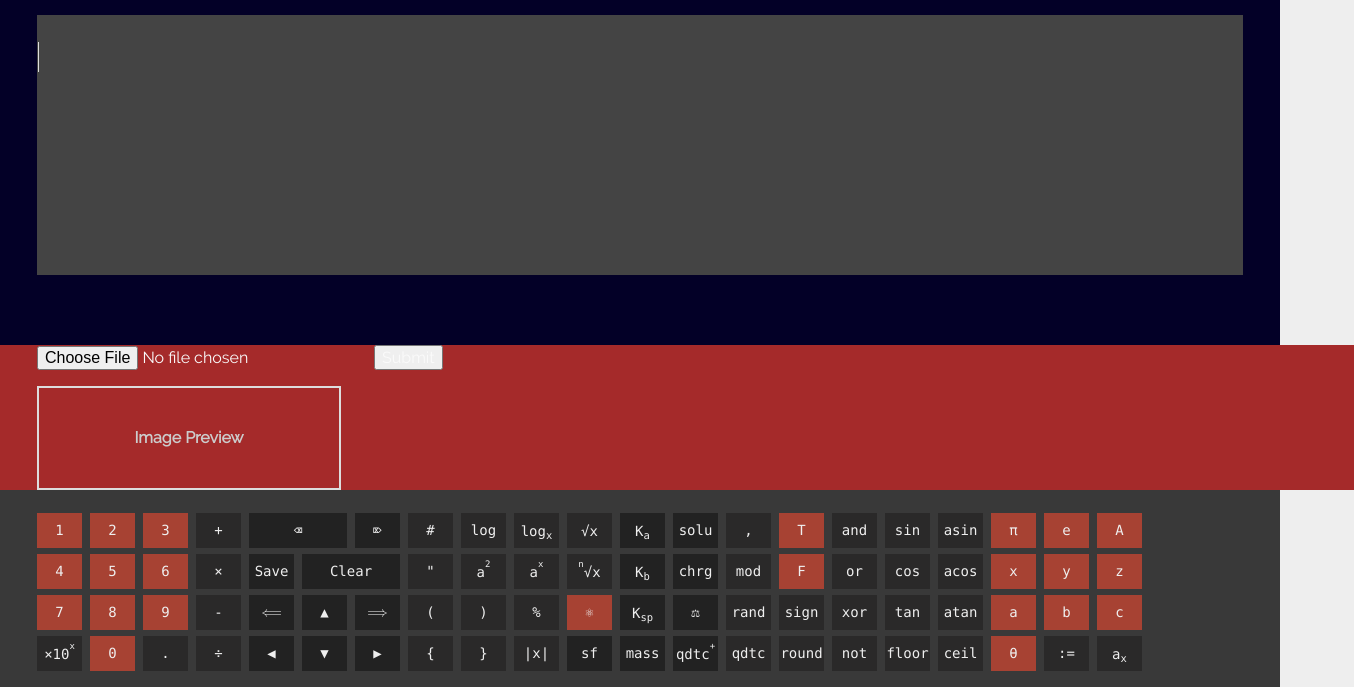
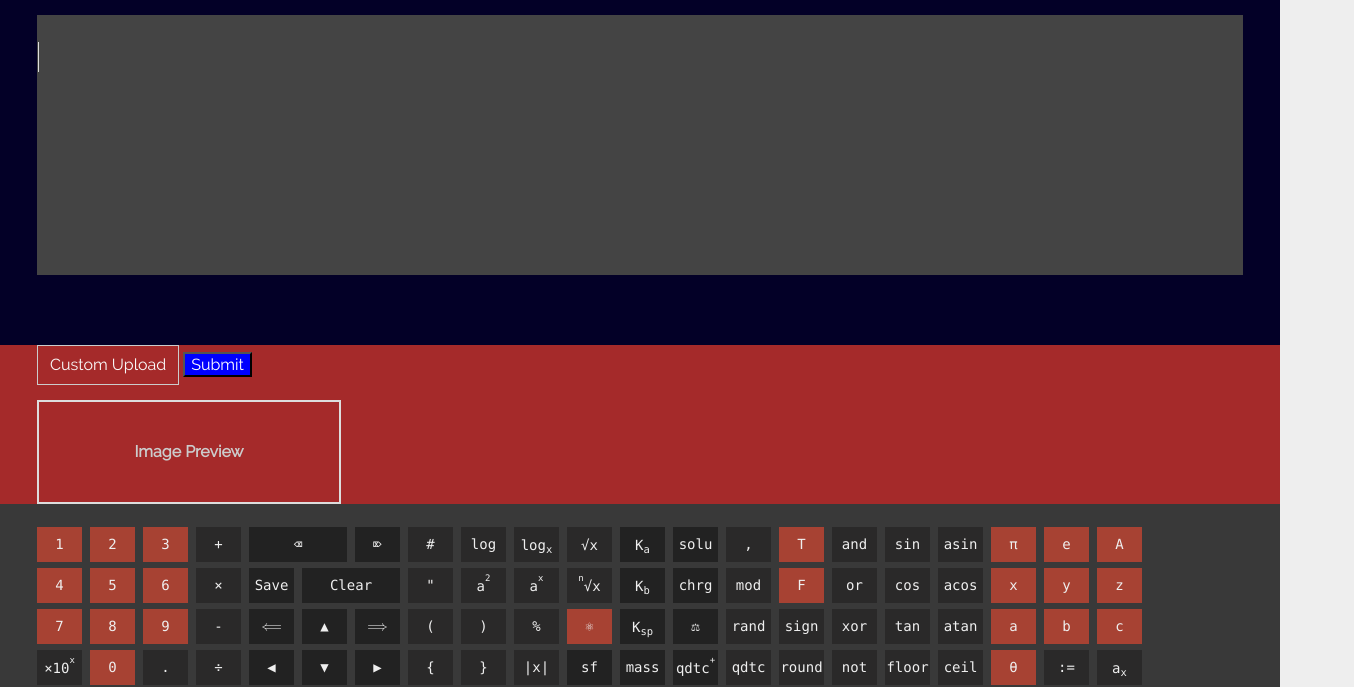
Before and after one commit to faxmishok/o-sci-lator, a website: page public/index.html in a window 1280 px wide. Shown: the part 135-822 px from the top of the page, 1354 px wide, since content can reach past the window. Drawn offline with nearby package versions, Linux system fonts and the light colour scheme.

Commit message:
custom upload button added

```diff
--- a/public/css/self.css
+++ b/public/css/self.css
@@ -1,5 +1,5 @@
 #file-upload {
-  width: 100%;
+
   height: 30%;
   background-color: brown;
 }
@@ -21,3 +21,18 @@
   display: none;
   width: 100%;
 }
+
+.custom-file-upload {
+  border: 1px solid #ccc;
+  display: inline-block;
+  padding: 6px 12px;
+  cursor: pointer;
+}
+input[type="file"] {
+  display: none;
+}
+
+input[type="submit"] {
+  background-color: blue;
+  color: white;
+}
--- a/public/index.html
+++ b/public/index.html
@@ -88,7 +88,11 @@
 						<div id="editor"><span id="expr-field"></span></div>
 
 						<div id="file-upload">
-							<input type="file" id="imageFile" name="image">
+
+							<label class="custom-file-upload">
+								<input type="file" id="imageFile" name="image" />
+								Custom Upload
+							</label>
 							<input type="submit" onclick="uploadImage()">
 
 							<div class="image-preview" id="imagePreview">
@@ -100,7 +104,7 @@
 									const previewImage = previewContainer.querySelector(".image-preview__image");
 									const previewDefaultText = previewContainer.querySelector(".image-preview__default-text");
 
-									imageFile.addEventListener("change", function() {
+									imageFile.addEventListener("change", function () {
 										const file = this.files[0];
 
 										if (file) {
@@ -109,7 +113,7 @@
 											previewDefaultText.style.display = "none";
 											previewImage.style.display = "block";
 
-											reader.addEventListener("load", function() {
+											reader.addEventListener("load", function () {
 												previewImage.setAttribute("src", this.result);
 											});
 
```
